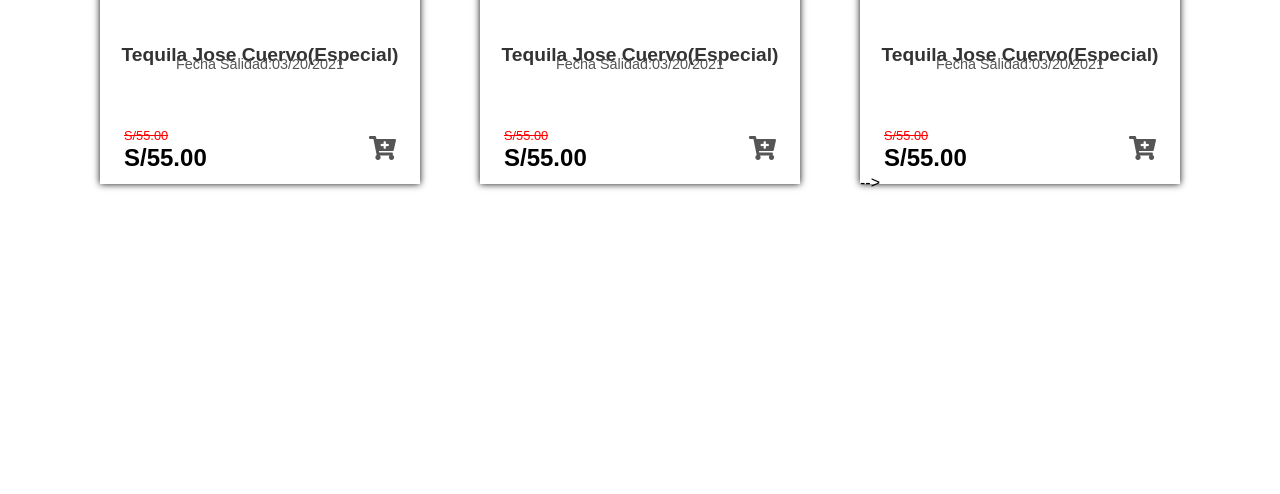
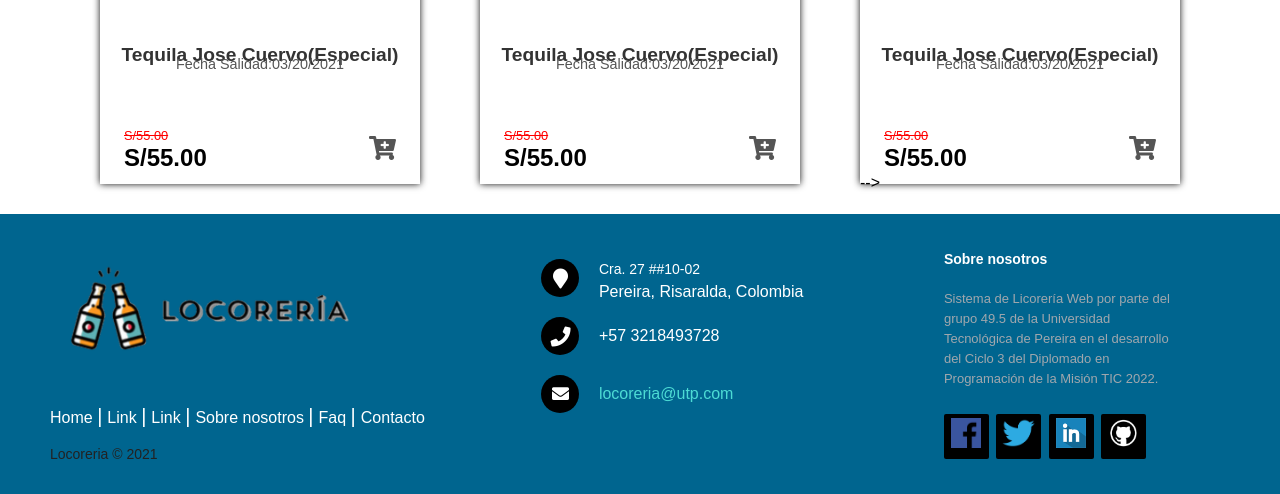
Before and after one commit to CamiloCuenca/Proyecto-pagina-Locoreria-, a website: page servidor/public/view/src/html/index.html in a window 1280 px wide. Shown: the part 2892-3386 px from the top of the page. Before the commit the page ends 3106 px from the top, so only its background shows below. Drawn offline with Linux system fonts and the light colour scheme.

Commit message:
Creación footer
Se agrega footer con links e imagenes.

```diff
--- a/servidor/public/view/src/html/estilo.css
+++ b/servidor/public/view/src/html/estilo.css
@@ -246,7 +246,183 @@
 
 
 
-/* Codigos de paleta de colores  */
+
+
+
+.footer-distributed{
+	background: #00658f;
+	box-shadow: 0 1px 1px 0 rgba(0, 0, 0, 0.12);
+	box-sizing: border-box;
+	width: 100%;
+    height: 280px;
+	text-align: left;
+	font: bold 16px sans-serif;
+	padding: 35px 50px;
+}
+
+.footer-distributed .footer-left,
+.footer-distributed .footer-center,
+.footer-distributed .footer-right{
+	display: inline-block;
+	vertical-align: top;
+}
+
+/* Footer left */
+
+.footer-distributed .footer-left{
+	width: 40%;
+}
+
+
+/* Footer links */
+
+.footer-distributed .footer-links{
+	color:  #ffffff;
+	margin: 20px 0 12px;
+	padding: 0;
+}
+
+.footer-distributed .footer-links a{
+	display:inline-block;
+	line-height: 1.8;
+  font-weight:400;
+	text-decoration: none;
+	color:  inherit;
+}
+
+.footer-distributed .footer-company-name{
+	color:  #222;
+	font-size: 14px;
+	font-weight: normal;
+	margin: 0;
+}
+
+/* Footer Center */
+
+.footer-distributed .footer-center{
+	width: 35%;
+}
+
+.footer-distributed .footer-center i{
+	background-color:  #000000;
+	color: #ffffff;
+	font-size: 20px;
+	width: 38px;
+	height: 38px;
+	border-radius: 50%;
+	text-align: center;
+	line-height: 40px;
+	margin: 10px 15px;
+	vertical-align: middle;
+}
+
+.footer-distributed .footer-center i.fa-envelope{
+	font-size: 17px;
+	line-height: 38px;
+}
+
+.footer-distributed .footer-center p{
+	display: inline-block;
+	color: #ffffff;
+  font-weight:400;
+	vertical-align: middle;
+	margin:0;
+}
+
+.footer-distributed .footer-center p span{
+	display:block;
+	font-weight: normal;
+	font-size:14px;
+	line-height:2;
+}
+
+.footer-distributed .footer-center p a{
+	color:  rgb(76, 219, 212);
+	text-decoration: none;;
+}
+
+.footer-distributed .footer-links a:before {
+  content: "|";
+  font-weight:300;
+  font-size: 20px;
+  left: 0;
+  color: #fff;
+  display: inline-block;
+  padding-right: 5px;
+}
+
+.footer-distributed .footer-links .link-1:before {
+  content: none;
+}
+
+/* Footer Right */
+
+.footer-distributed .footer-right{
+	width: 20%;
+}
+
+.footer-distributed .footer-company-about{
+	line-height: 20px;
+	color:  #a0a7ad;
+	font-size: 13px;
+	font-weight: normal;
+	margin: 0;
+}
+
+.footer-distributed .footer-company-about span{
+	display: block;
+	color:  #ffffff;
+	font-size: 14px;
+	font-weight: bold;
+	margin-bottom: 20px;
+}
+
+.footer-distributed .footer-icons{
+	margin-top: 25px;
+}
+
+.footer-distributed .footer-icons a{
+	display: inline-block;
+	width: 45px;
+	height: 45px;
+	cursor: pointer;
+	background-color:  #000000;
+	border-radius: 2px;
+
+	font-size: 20px;
+	color: #ffffff;
+	text-align: center;
+	line-height: 35px;
+
+	margin-right: 3px;
+	margin-bottom: 5px;
+}
+
+.img-facebook{
+    margin-top: 4px;
+    width: 30px;
+    height: 30px;
+}
+
+.img-twitter{
+    margin-top: 4px;
+    width: 45px;
+    height: 30px;
+}
+
+.img-linkedin{
+    margin-top: 4px;
+    width: 30px;
+    height: 30px;
+}
+
+.img-github{
+    margin-top: 4px;
+    width: 45px;
+    height: 30px;
+}
+
+ /*Codigos de paleta de colores  */
 /* .color1 {color: #3d1818;}
 .color2 {color: #5f2d22;}
 .color3 {color: #894d2d;}
--- a/servidor/public/view/src/html/index.html
+++ b/servidor/public/view/src/html/index.html
@@ -8,7 +8,7 @@
     <meta name="viewport" content="width=device-width, initial-scale=1.0">
     <title>Locoreria</title>
     <!-- conectar a fonts-awesome -->
-    <link rel = "icon" type = "image/png" href="/view/src/images/icono.png">
+    <link rel="icon" type="image/png" href="/view/src/images/icono.png">
     <!-- <link rel="stylesheet" type="text/css" href="estilo.css"> -->
     <link rel="stylesheet" href="https://cdnjs.cloudflare.com/ajax/libs/font-awesome/5.15.4/css/all.min.css">
     <link rel="stylesheet" href="estilo.css">
@@ -323,9 +323,82 @@
 </body>
 
 
+<footer class="footer-distributed">
+
+    <div class="footer-left">
 
 
-<!--Fin del cuerpo
+        <img src="logo1p.png" alt="" class="img-logo">
+
+        <p class="footer-links">
+            <a href="#" class="link-1">Home</a>
+
+            <a href="#">Link</a>
+
+            <a href="#">Link</a>
+
+            <a href="#">Sobre nosotros</a>
+
+            <a href="#">Faq</a>
+
+            <a href="#">Contacto</a>
+        </p>
+
+        <p class="footer-company-name">Locoreria © 2021</p>
+    </div>
+
+    <div class="footer-center">
+
+        <div>
+            <i class="fa fa-map-marker"></i>
+            <p><span>Cra. 27 ##10-02</span> Pereira, Risaralda, Colombia</p>
+        </div>
+
+        <div>
+            <i class="fa fa-phone"></i>
+            <p>+57 3218493728</p>
+        </div>
+
+        <div>
+            <i class="fa fa-envelope"></i>
+            <p><a href="mailto:locoreria@utp.com">locoreria@utp.com</a></p>
+        </div>
+
+    </div>
+
+    <div class="footer-right">
+
+        <p class="footer-company-about">
+            <span>Sobre nosotros</span>
+            Sistema de Licorería Web por parte del grupo 49.5 de la Universidad Tecnológica de Pereira en el desarrollo
+            del Ciclo 3 del Diplomado en Programación de la Misión TIC 2022.
+        </p>
+
+        <div class="footer-icons">
+
+            <a href="https://www.facebook.com/groups/1266068920457464/">
+                <img src="logoFacebook.png" alt="" class="img-facebook">
+            </a>
+
+            <a href="https://twitter.com/UTPereira">
+                <img src="logoTwitter.jpg" alt="" class="img-twitter">
+            </a>
+
+            <a href="https://www.linkedin.com/in/misi%C3%B3n-tic-63034a208">
+                <img src="logoLinkedin.png" alt="" class="img-linkedin">
+            </a>
+
+            <a href="https://github.com/CamiloCuenca/Proyecto-pagina-Locoreria-">
+                <img src="logoGitHub.png" alt="" class="img-github">
+            </a>
+
+        </div>
+
+    </div>
+
+</footer>
+
+<!--Fin del cuerpo-->
 
 
 </html>
```
Also changed, not shown: servidor/public/view/src/html/logoFacebook.png (added), servidor/public/view/src/html/logoGitHub.png (added), servidor/public/view/src/html/logoLinkedin.png (added), servidor/public/view/src/html/logoTwitter.jpg (added). Lines whose indentation alone changed are shown as unchanged.
